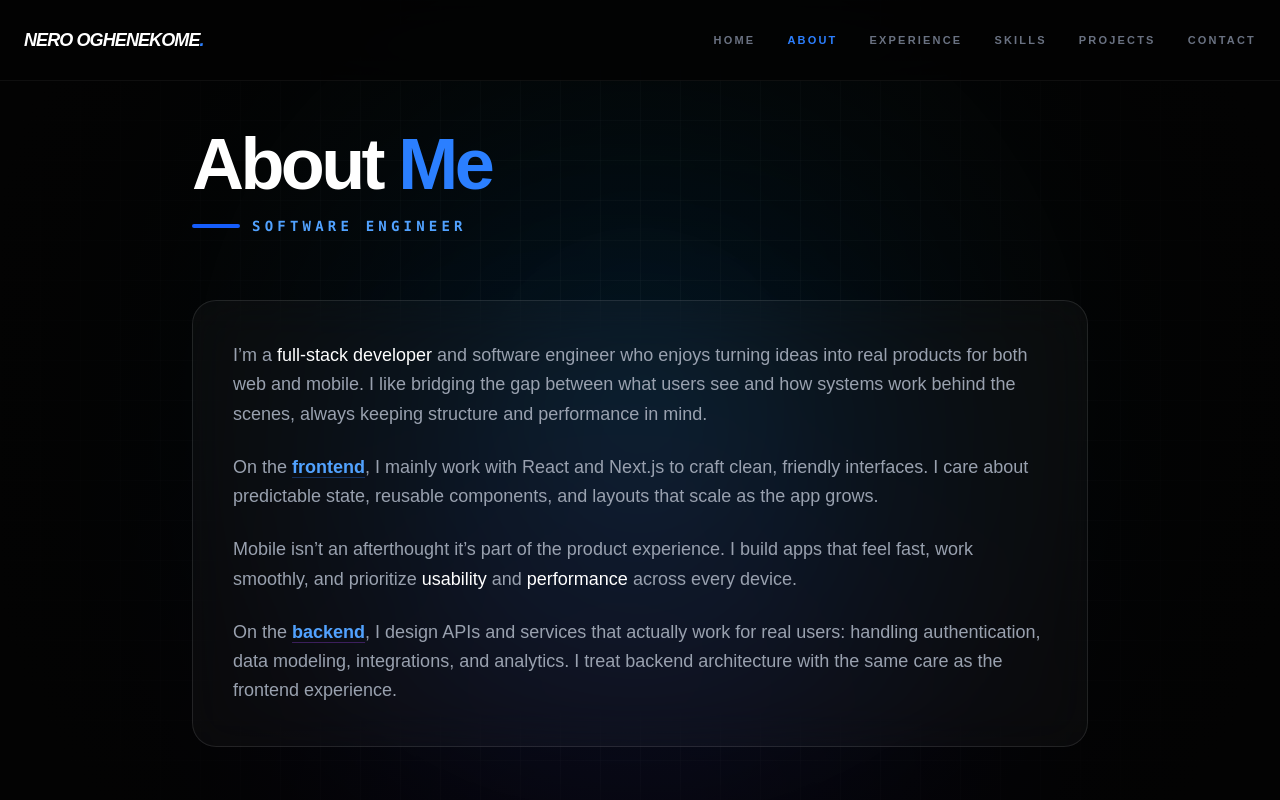
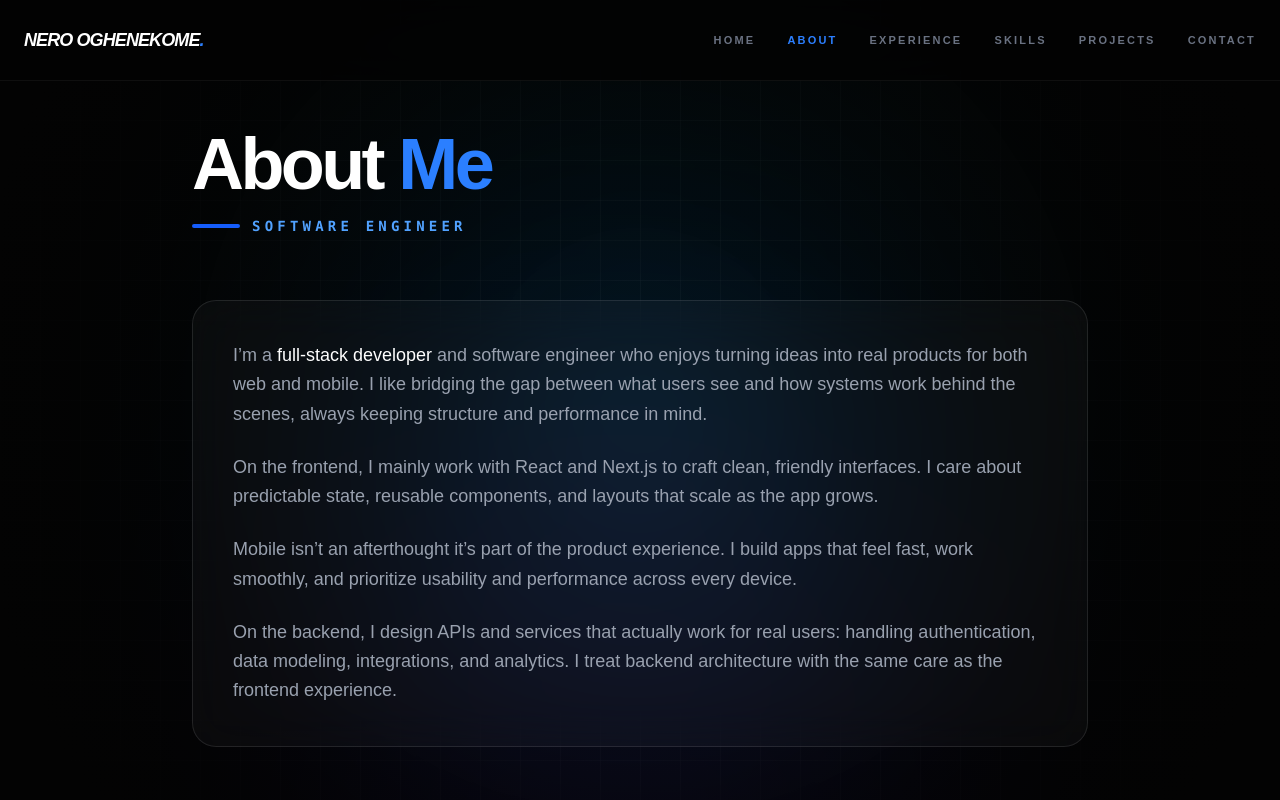
Before and after one commit to nerokome/Neroworld, a Next.js app: page /pages/about in a window 1280 px wide. Shown: the top 800 px of the page. Built offline with nearby package versions, Linux system fonts and the light colour scheme.

Commit message:
refactor

```diff
--- a/app/pages/about/page.tsx
+++ b/app/pages/about/page.tsx
@@ -56,15 +56,15 @@ const Page = () => {
   </p>
 
   <p>
-    On the <span className="text-blue-400 font-semibold  underline decoration-blue-500/30 underline-offset-4">frontend</span>, I mainly work with React and Next.js to craft clean, friendly interfaces. I care about predictable state, reusable components, and layouts that scale as the app grows.
+    On the frontend, I mainly work with React and Next.js to craft clean, friendly interfaces. I care about predictable state, reusable components, and layouts that scale as the app grows.
   </p>
 
   <p>
-    Mobile isn’t an afterthought  it’s part of the product experience. I build apps that feel fast, work smoothly, and prioritize <span className="text-white">usability</span> and <span className="text-white">performance</span> across every device.
+    Mobile isn’t an afterthought  it’s part of the product experience. I build apps that feel fast, work smoothly, and prioritize usability and performance across every device.
   </p>
 
   <p>
-    On the <span className="text-blue-400 font-semibold underline decoration-purple-500/30 underline-offset-4">backend</span>, I design APIs and services that actually work for real users: handling authentication, data modeling, integrations, and analytics. I treat backend architecture with the same care as the frontend experience.
+    On the backend, I design APIs and services that actually work for real users: handling authentication, data modeling, integrations, and analytics. I treat backend architecture with the same care as the frontend experience.
   </p>
 </motion.div>
 
--- a/app/pages/projects/page.tsx
+++ b/app/pages/projects/page.tsx
@@ -8,7 +8,7 @@ const projects = [
   {
     name: "Artfolio",
     description: "A platform for artists to showcase their work, track analytics, and manage galleries across web and mobile.",
-    technologies: ["Next.js", "React", "TypeScript", "MongoDB", "Tailwind CSS"],
+    technologies: ["Next.js", "Golang", "TypeScript", "MongoDB", "Tailwind CSS"],
     image: "/artfolio.png",
     github: "https://github.com/nerokome/artwork.git",
     live: "https://artwork-phi-swart.vercel.app/",
```
